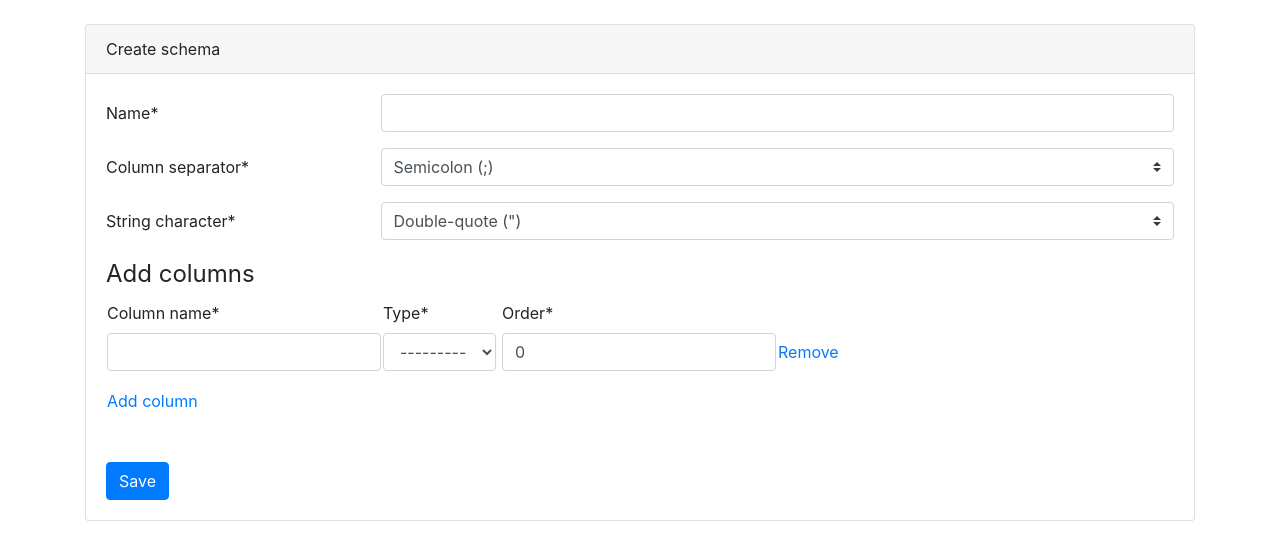
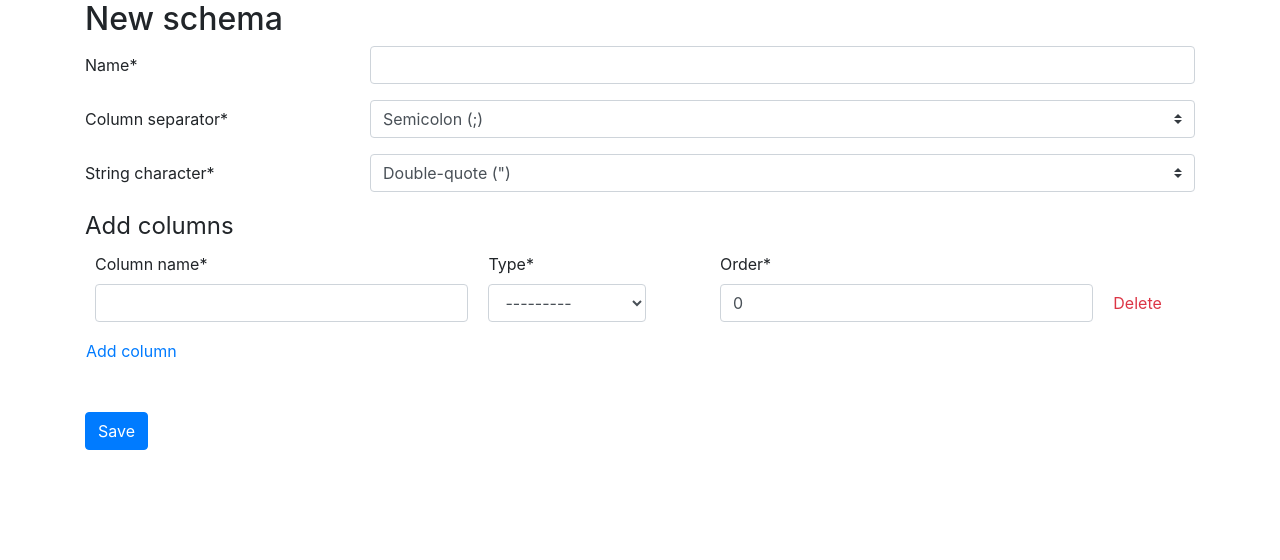
Before and after one commit to SergioIvashyn/Fake-CSV-Django, a Django app: page /create/ in a window 1280 px wide. Shown: the part 56-616 px from the top of the page. Run offline with Django 3.2, Linux system fonts and the light colour scheme; the visitor is signed in with stand-in values (Sample User, id 1); data that the repository does not hold is empty; parts of the project's set-up code (start-up, migrations or seed data) failed here and were passed over; some libraries are stand-ins or nearby versions.

Commit message:
Change templates layer

```diff
--- a/app/templates/app/create.html
+++ b/app/templates/app/create.html
@@ -4,15 +4,9 @@
 
 {% block content %}
     <div class="container">
-        <div class="card mt-4">
-            <div class="card-header">
-                Create schema
-            </div>
-            <div class="card-body">
-                {% load crispy_forms_tags %}
-                {% crispy form %}
-            </div>
-        </div>
+        <h2> New schema</h2>
+            {% load crispy_forms_tags %}
+            {% crispy form %}
     </div>
 
 {% endblock %}
--- a/app/templates/app/detail.html
+++ b/app/templates/app/detail.html
@@ -10,7 +10,7 @@
                 <div class="form-row align-items-center">
                     {% csrf_token %}
                     {{ form|crispy }}
-                    <button type="submit" class="ml-2 mt-3 btn btn-primary">Generate Data</button>
+                    <button type="submit" class="ml-2 mt-3 btn btn-success">Generate Data</button>
                 </div>
             </form>
         </div>
--- a/app/templates/app/logout.html
+++ b/app/templates/app/logout.html
@@ -1,10 +1,8 @@
 {% extends "unauthorize.html" %}
 {% block content %}
-    <div class="container">
-    <h2>You have been logged out</h2>
+    <h2 class="center">You have been logged out</h2>
 
-        <small class="text-muted ">
+        <small class="text-muted center">
             <a class='waves-effect waves-light btn btn-primary' href="{% url 'login' %}">Log In Again</a>
         </small>
-    </div>
 {% endblock content %}
--- /dev/null
+++ b/static/css/formset.css
@@ -0,0 +1,7 @@
+tr.formset_row-schemacolumn_set td{
+    padding:0 10px;
+}
+
+.delete-row{
+    color: #dc3545;
+}
--- a/templates/base.html
+++ b/templates/base.html
@@ -1,3 +1,4 @@
+{% load static %}
 <!DOCTYPE html>
 <html lang="en">
 <head>
@@ -6,6 +7,7 @@
     <title>{% block title %}FakeCSV{% endblock %}</title>
     <link rel="stylesheet" href="https://stackpath.bootstrapcdn.com/bootstrap/4.5.2/css/bootstrap.min.css"
           integrity="sha384-JcKb8q3iqJ61gNV9KGb8thSsNjpSL0n8PARn9HuZOnIxN0hoP+VmmDGMN5t9UJ0Z" crossorigin="anonymous">
+    <link rel="stylesheet" href="{% static 'css/formset.css' %}">
     {% block extra_head %}{% endblock %}
 </head>
 <body>
--- a/templates/formset_layout.html
+++ b/templates/formset_layout.html
@@ -1,5 +1,5 @@
 {% load crispy_forms_tags %}
-<table>
+<table class="w-100">
 {{ formset.management_form|crispy }}
 
     {% for form in formset.forms %}
@@ -26,7 +26,7 @@
 <script type="text/javascript">
     $('.formset_row-{{ formset.prefix }}').formset({
         addText: 'Add column',
-        deleteText: 'Remove',
+        deleteText: 'Delete',
         prefix: '{{ formset.prefix }}',
     });
 </script>
--- a/templates/unauthorize.html
+++ b/templates/unauthorize.html
@@ -13,12 +13,10 @@
 </head>
 <body>
 <div class="wrapper fadeInDown">
-    </div>
       {% block content %}
       {% endblock %}
 
   </div>
-</div>
 <script src="https://maxcdn.bootstrapcdn.com/bootstrap/4.0.0/js/bootstrap.min.js"></script>
 <script src="https://cdnjs.cloudflare.com/ajax/libs/jquery/3.2.1/jquery.min.js"></script>
 </body>
```
Also changed, not shown: app/templates/app/login.html (+8 -7 lines), app/templates/app/update.html (+6 -10 lines), static/css/main.css (+5 -12 lines).
